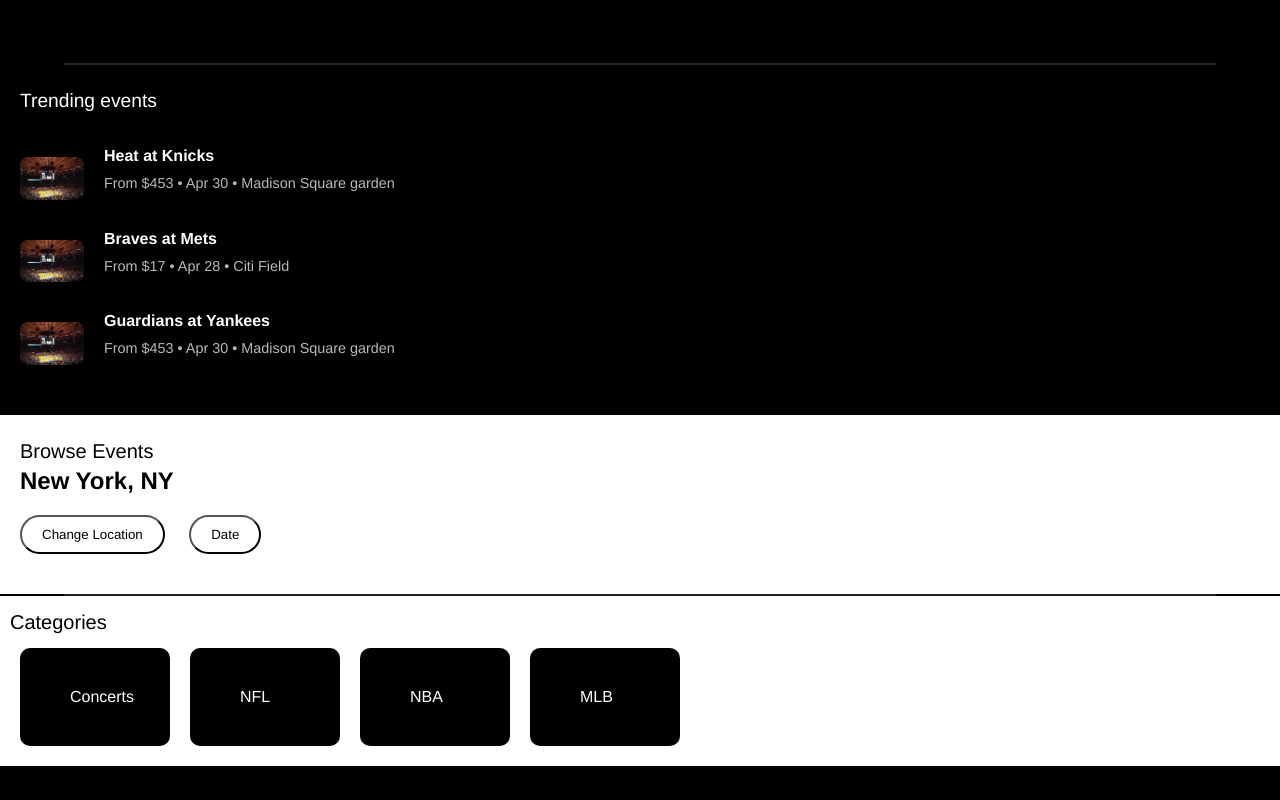
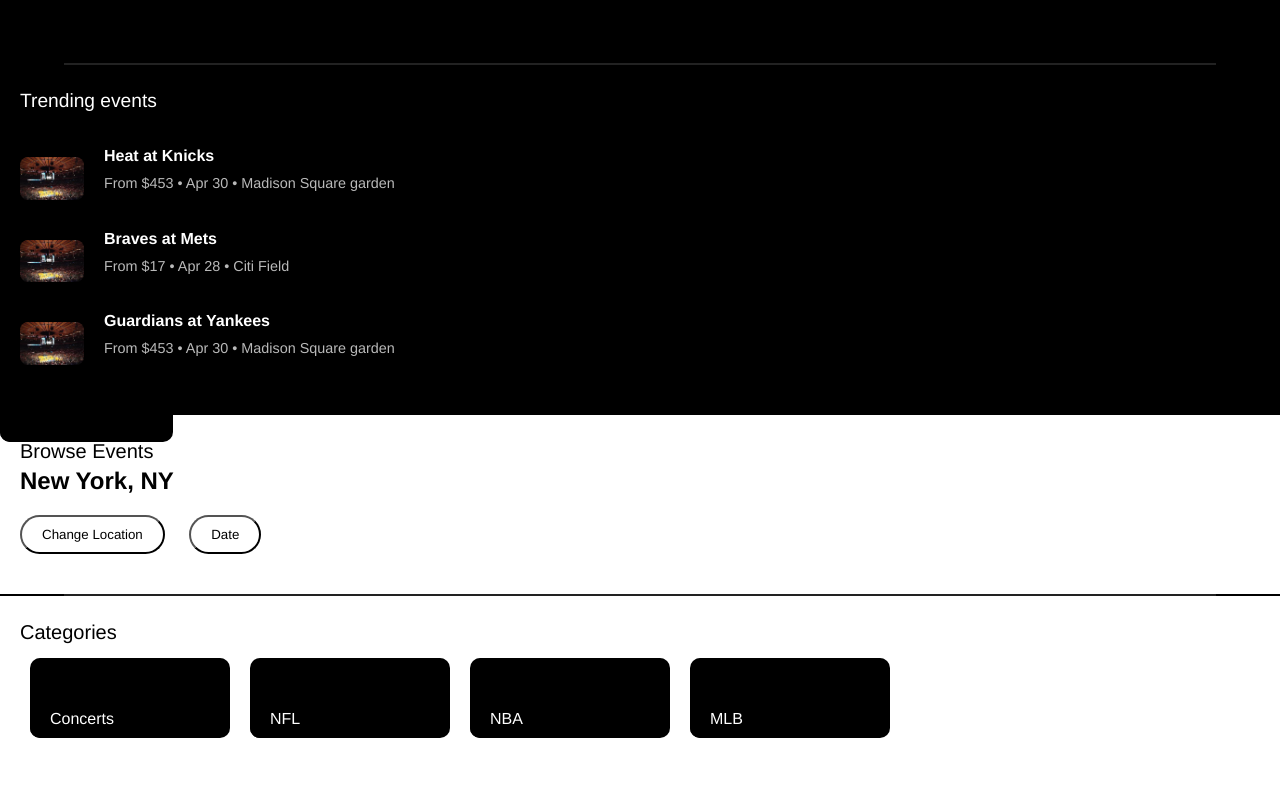
Before and after one commit to moisesg526/sports-ticket, a plain HTML site: page index.html in a window 1280 px wide. Shown: the part 358-1158 px from the top of the page. Before the commit the page ends 1124 px from the top, so only its background shows below. Drawn offline with Linux system fonts and the light colour scheme; no server answers.

Commit message:
Added highlight section and fixed the block div in categories

```diff
--- a/index.html
+++ b/index.html
@@ -38,25 +38,37 @@
         </div>
       </div>
     </section>
-    <hr class="line"/>
+    <hr class="line" />
     <section class="events-section">
       <h3>Trending events</h3>
       <div class="events">
-        <img src="/images/msg.jpg" alt="Madison Square Garden" class="events-pic" />
+        <img
+          src="/images/msg.jpg"
+          alt="Madison Square Garden"
+          class="events-pic"
+        />
         <div class="event-info">
           <h4>Heat at Knicks</h4>
           <h5>From $453 • Apr 30 • Madison Square garden</h5>
         </div>
       </div>
       <div class="events">
-        <img src="/images/msg.jpg" alt="Madison Square Garden" class="events-pic"/>
+        <img
+          src="/images/msg.jpg"
+          alt="Madison Square Garden"
+          class="events-pic"
+        />
         <div class="event-info">
           <h4>Braves at Mets</h4>
           <h5>From $17 • Apr 28 • Citi Field</h5>
         </div>
       </div>
       <div class="events">
-        <img src="/images/msg.jpg" alt="Madison Square Garden" class="events-pic"/>
+        <img
+          src="/images/msg.jpg"
+          alt="Madison Square Garden"
+          class="events-pic"
+        />
         <div class="event-info">
           <h4>Guardians at Yankees</h4>
           <h5>From $453 • Apr 30 • Madison Square garden</h5>
@@ -71,15 +83,25 @@
         <button class="browse-btn white-bck">Date</button>
       </div>
     </section>
-    <hr class="line"/>
+    <hr class="line" />
     <section class="categories white-bck">
       <h3 class="white-bck">Categories</h3>
       <div class="categories-events">
         <ul class="white-bck">
-          <li class="block white-bck">Concerts</li>
-          <li class="block white-bck">NFL</li>
-          <li class="block white-bck">NBA</li>
-          <li class="block white-bck">MLB</li>
+          <li class="block white-bck"><div class="btm-left">Concerts</div></li>
+          <li class="block white-bck"><div class="btm-left">NFL</div></li>
+          <li class="block white-bck"><div class="btm-left">NBA</div></li>
+          <li class="block white-bck"><div class="btm-left">MLB</div></li>
+        </ul>
+      </div>
+    </section>
+    <section class="highlights">
+      <h3 class="white-bck">Highlights</h3>
+      <div class="highlight-section">
+        <ul class="white-bck">
+          <li><div class="btm-left">New York Knicks</div></li>
+          <li><div class="btm-left">New York Yankees</div></li>
+          <li></li>
         </ul>
       </div>
     </section>
--- a/styles.css
+++ b/styles.css
@@ -134,6 +134,7 @@
   margin: 20px 0;
   padding: 10px 20px;
   border-radius: 20px;
+  cursor: pointer;
 }
 
 .browse-btn {
@@ -142,7 +143,7 @@
 
 /* Categories */
 .categories {
-  padding: 10px;
+  padding: 20px;
 }
 
 .categories-events ul{
@@ -158,9 +159,19 @@
 .block {
   color: #fff;
   background-color: #000;
-  width: 150px;
+  width: 200px;
   margin: 10px;
-  padding: 40px 50px;
+  padding: 40px 70px;
+  border-radius: 10px;
+  position: relative;
+  cursor: pointer;
+}
+
+.btm-left {
+  position: absolute;
+  bottom: 0;
+  left: 0;
+  padding: 10px 20px;
   border-radius: 10px;
 }
 
```
Lines whose indentation alone changed are shown as unchanged.
